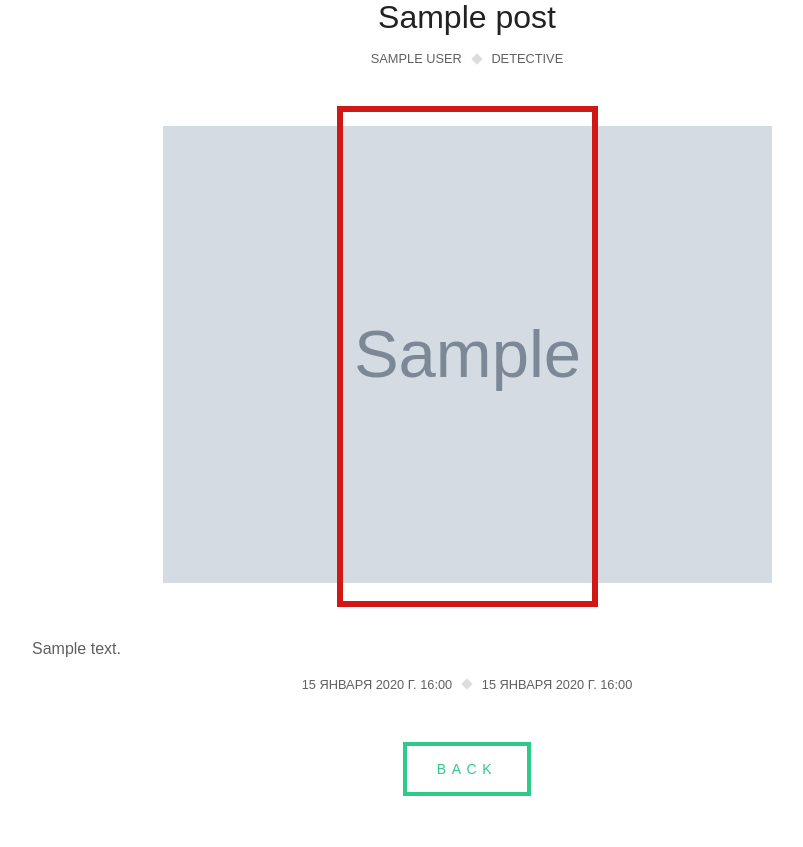
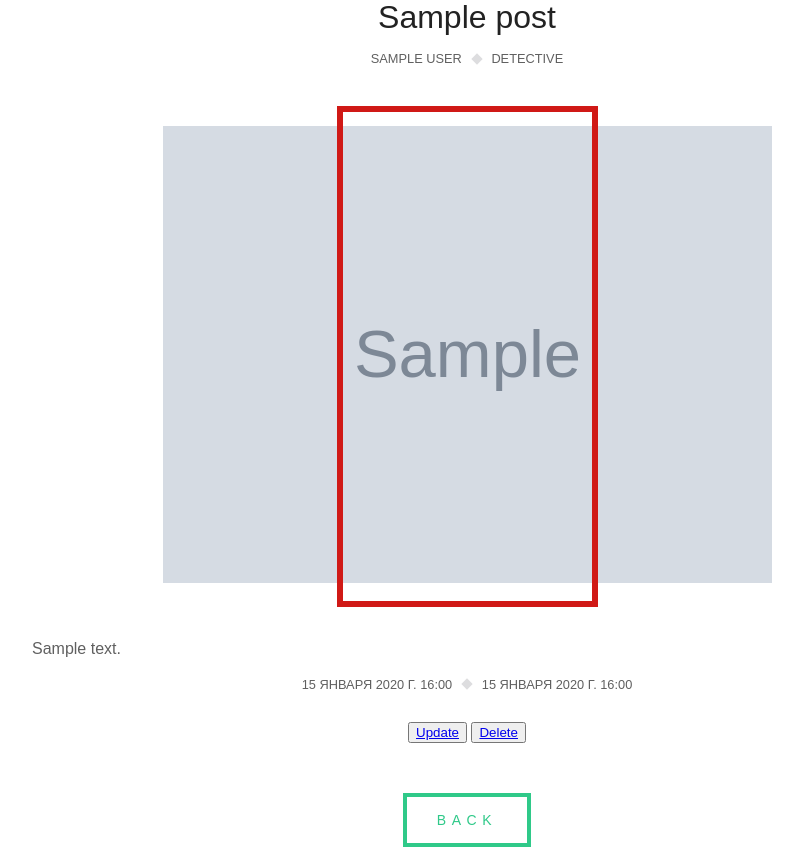
Before and after one commit to TashtanovNurjigit/django_hw, a Django app: page /book_details/1/ in a window 1280 px wide. Shown: the part 51-898 px from the top of the page, without its empty margins (173-976 px from the left). Before the commit the page ends 847 px from the top, so only its background shows below. Run offline with Django 4.2, Linux system fonts and the light colour scheme; tables that the repository leaves empty hold one stand-in row (values such as "Sample post"); grey boxes marked "Sample" are stand-in pictures.

Commit message:
update and delete buttons

```diff
--- a/book/urls.py
+++ b/book/urls.py
@@ -4,6 +4,8 @@ from . import views
 urlpatterns = [
     path('book/', views.book_view, name='book'),
     path('book_details/<int:id>/', views.book_details_view, name='details'),
+    path('book_details_/<int:id>/update/', views.update_book, name='update'),
+    path('book_details_/<int:id>/delete/', views.delete_book, name='delete'),
     path('add_book/', views.add_book_views, name='create_tv_show'),
 
 ]
--- a/book/views.py
+++ b/book/views.py
@@ -23,3 +23,21 @@ def add_book_views(request):
         form = forms.ShowForm()
 
     return render(request, 'create_book.html', {'form': form})
+
+
+def update_book(request, id):
+    show_object = get_object_or_404(models.Post, id=id)
+    if request.method == 'POST':
+        form = forms.ShowForm(instance=show_object, data=request.POST)
+        if form.is_valid():
+            form.save()
+            return HttpResponse('<h1>Пост успешно обновлен</h1>')
+    else:
+        form = forms.ShowForm(instance=show_object)
+    return render(request, 'book_update.html', {'form': form, 'object': show_object})
+
+
+def delete_book(request, id):
+    show_object = get_object_or_404(models.Post, id=id)
+    show_object.delete()
+    return HttpResponse('<h1>Пост успешно удален</h1>')
--- a/templates/book_details.html
+++ b/templates/book_details.html
@@ -27,6 +27,8 @@
                 <span class="author">{{show_object.created_date}}</span>
                 <span class="category">{{show_object.updated_date}}</span>
             </div>
+            <button><a href="/book_details_/{{show_object.id}}/update/">Update</a> </button>
+            <button><a href="/book_details_/{{show_object.id}}/delete/">Delete</a> </button>
         </div>
     </div>
     <a href="/book/" class="arrow-btn">Back<span></span></a>
```
Also changed, not shown: templates/book_update.html (added, +14 -0 lines), media/1493719124_yaponskaya-krasavica.jpg (added), media/1493719124_yaponskaya-krasavica_y5gAFPD.jpg (added), media/5838110.jpg (added), media/над_EizCDMM.jpeg (added), media/над_myEqX2C.jpeg (added).
